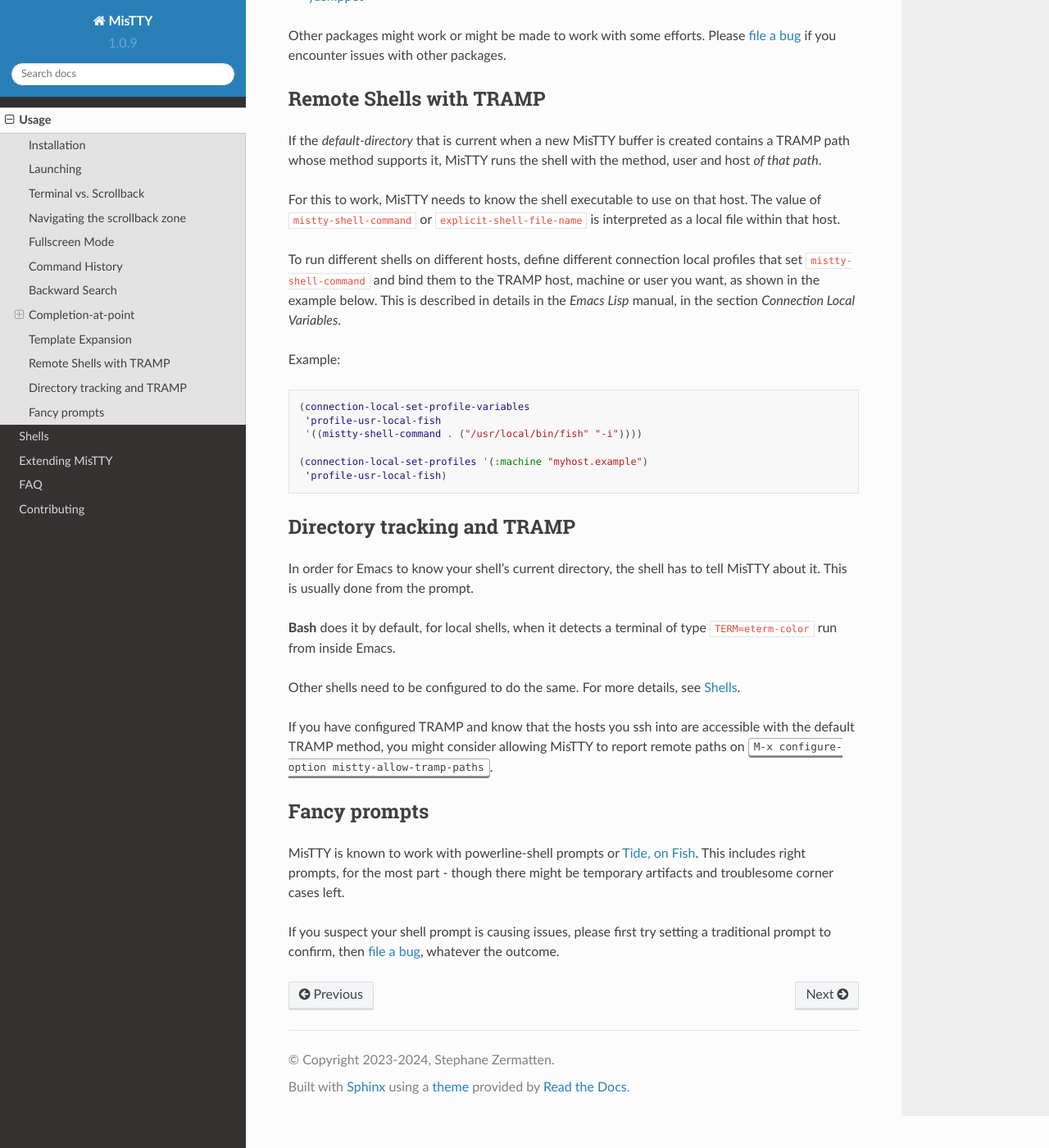
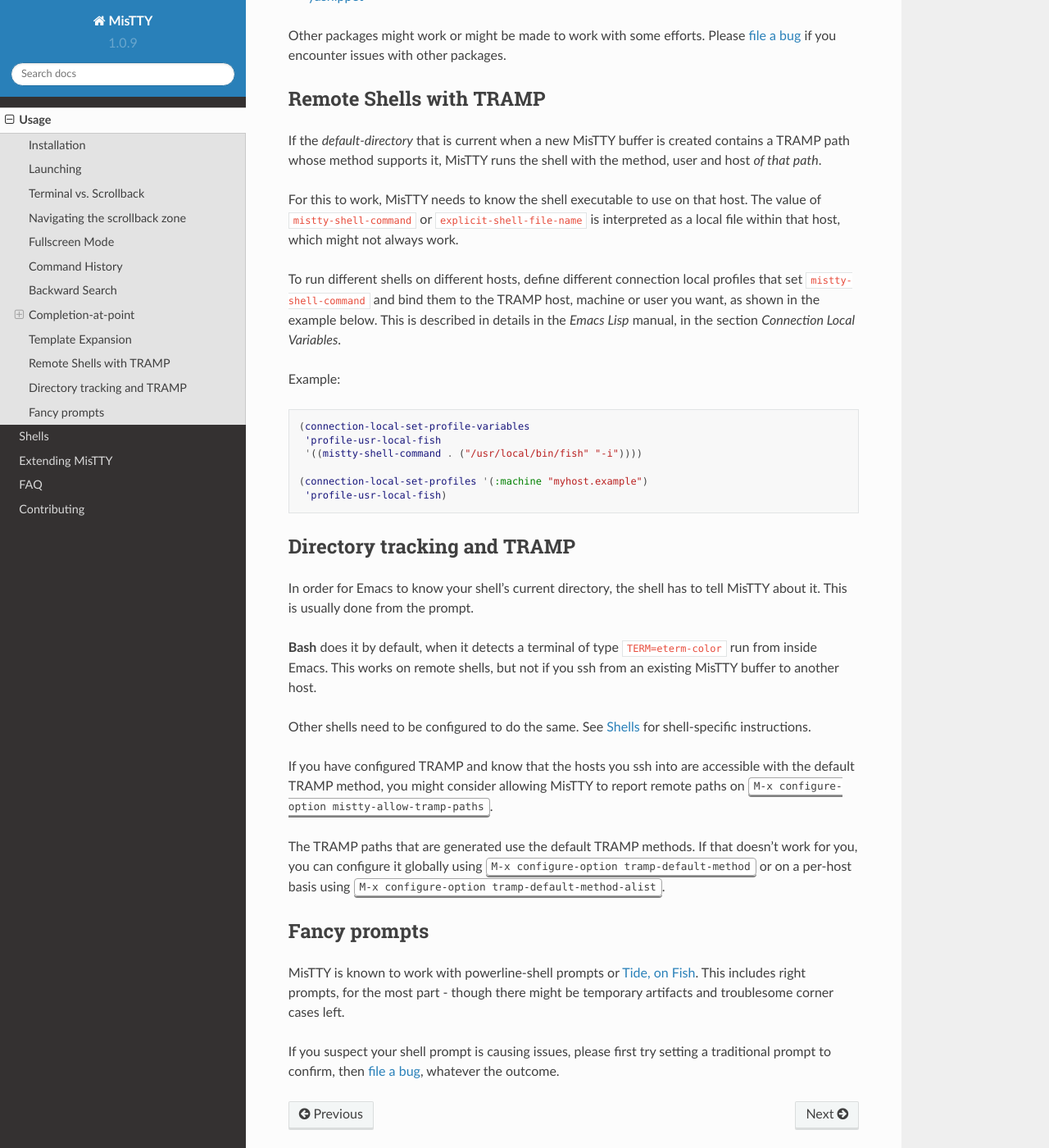
Before and after one commit to szermatt/mistty, a Sphinx documentation site: the page built from docs/source/usage.rst, in a window 1280 px wide and 1400 px high, scrolled down 6893 px. Shown: the whole window at 82% size. Built offline with Sphinx 7.4.7 and the Read the Docs theme 2.0.0, drawn with Linux system fonts in a browser that asks for light colours.

Commit message:
docs: Update documentation on Bash directory tracking.

```diff
--- a/docs/source/usage.rst
+++ b/docs/source/usage.rst
@@ -442,7 +442,7 @@
 For this to work, MisTTY needs to know the shell executable to use on
 that host. The value of :code:`mistty-shell-command` or
 :code:`explicit-shell-file-name` is interpreted as a local file within
-that host.
+that host, which might not always work.
 
 To run different shells on different hosts, define different
 connection local profiles that set :code:`mistty-shell-command` and
@@ -469,11 +469,13 @@
 In order for Emacs to know your shell's current directory, the shell
 has to tell MisTTY about it. This is usually done from the prompt.
 
-:program:`Bash` does it by default, for local shells, when it detects
-a terminal of type :code:`TERM=eterm-color` run from inside Emacs.
+:program:`Bash` does it by default, when it detects a terminal of type
+:code:`TERM=eterm-color` run from inside Emacs. This works on remote
+shells, but not if you ssh from an existing MisTTY buffer to another
+host.
 
-Other shells need to be configured to do the same. For more details,
-see :ref:`shells`.
+Other shells need to be configured to do the same. See :ref:`shells`
+for shell-specific instructions.
 
 .. index:: pair: variable; mistty-allow-tramp-path
 
@@ -481,6 +483,11 @@
 accessible with the default TRAMP method, you might consider allowing
 MisTTY to report remote paths on :kbd:`M-x configure-option
 mistty-allow-tramp-paths`.
+
+The TRAMP paths that are generated use the default TRAMP methods. If
+that doesn't work for you, you can configure it globally using
+:kbd:`M-x configure-option tramp-default-method` or on a per-host
+basis using :kbd:`M-x configure-option tramp-default-method-alist`.
 
 Fancy prompts
 -------------
```
Also changed, not shown: docs/source/shells.rst (+7 -5 lines), 1 other file.
